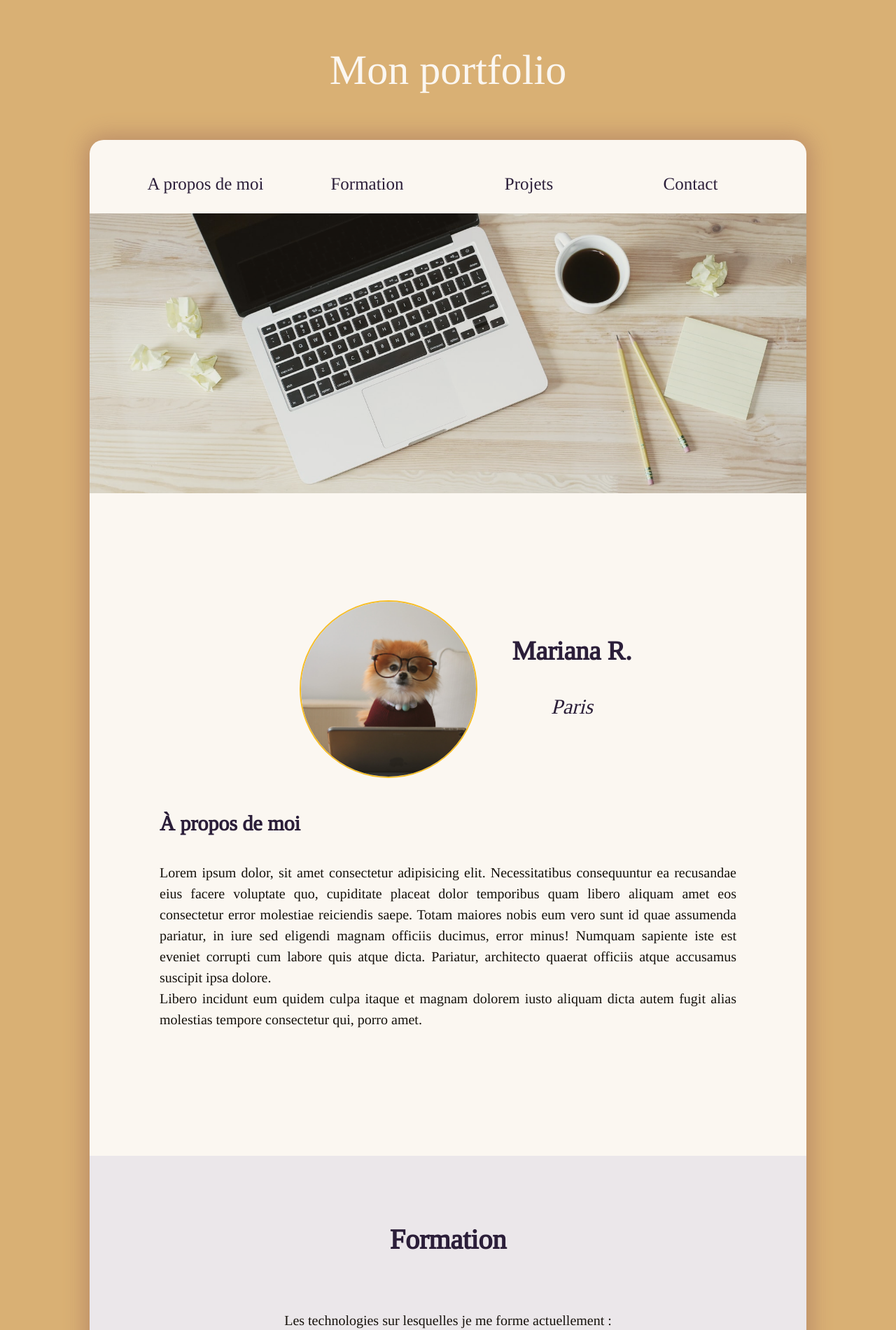
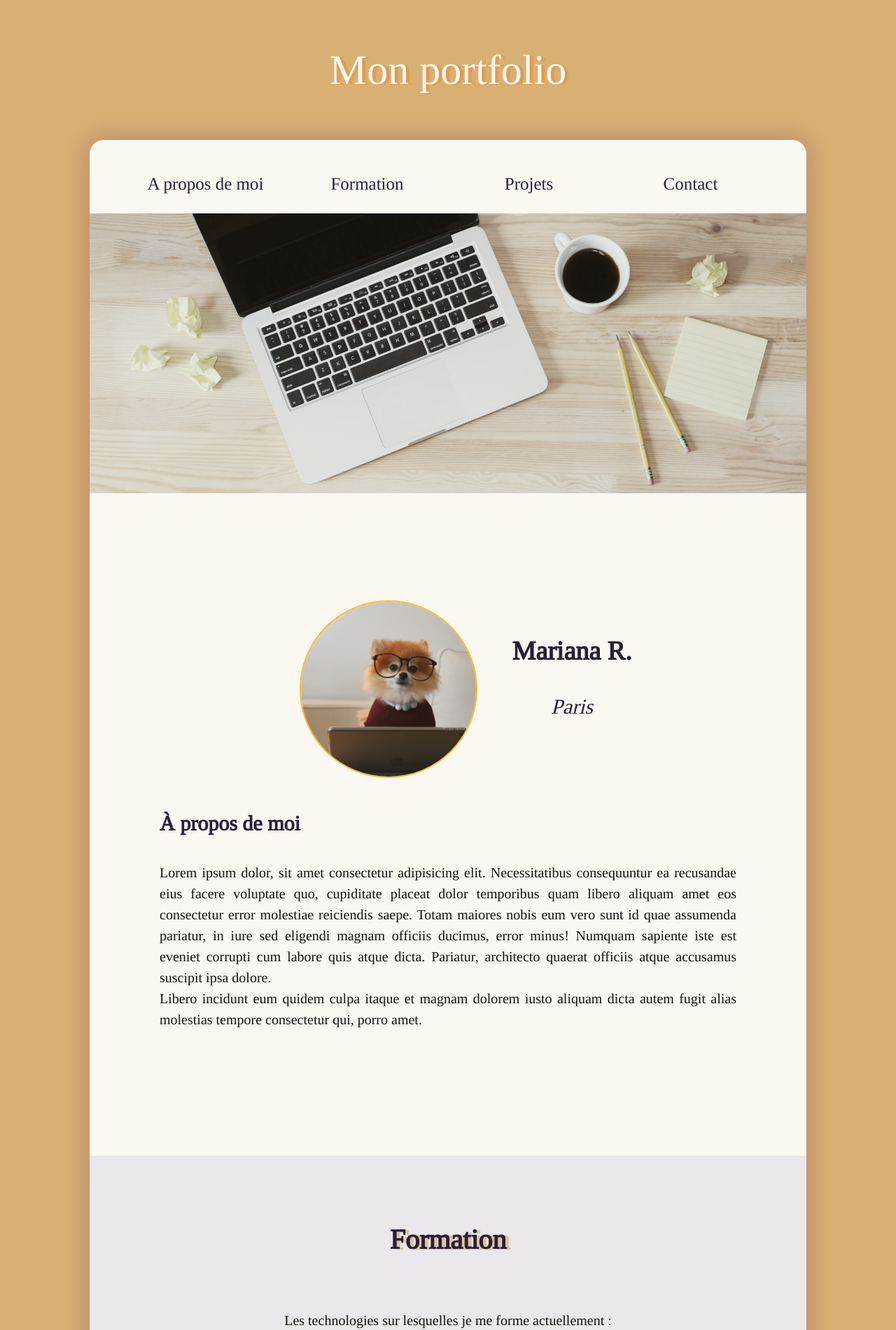
Before and after one commit to marianarainha/lereacteur-prepa, a plain HTML site: page index.html in a window 1280 px wide. Shown: the top 1901 px of the page at 70% size. Drawn offline with Linux system fonts and the light colour scheme.

Commit message:
textshadows

```diff
--- a/css/style.css
+++ b/css/style.css
@@ -17,6 +17,7 @@ h1 {
   font-size: 60px;
   color: white;
   line-height: 200px;
+  text-shadow: 5px 1px 0px rgba(233, 120, 0, 0.35);
 }
 
 h2 {
@@ -25,6 +26,7 @@ h2 {
   font-size: 40px;
   margin-bottom: 80px;
   font-weight: bold;
+  text-shadow: 5px 1px 0px rgba(205, 172, 105, 0.59);
 }
 
 h3 {
```
